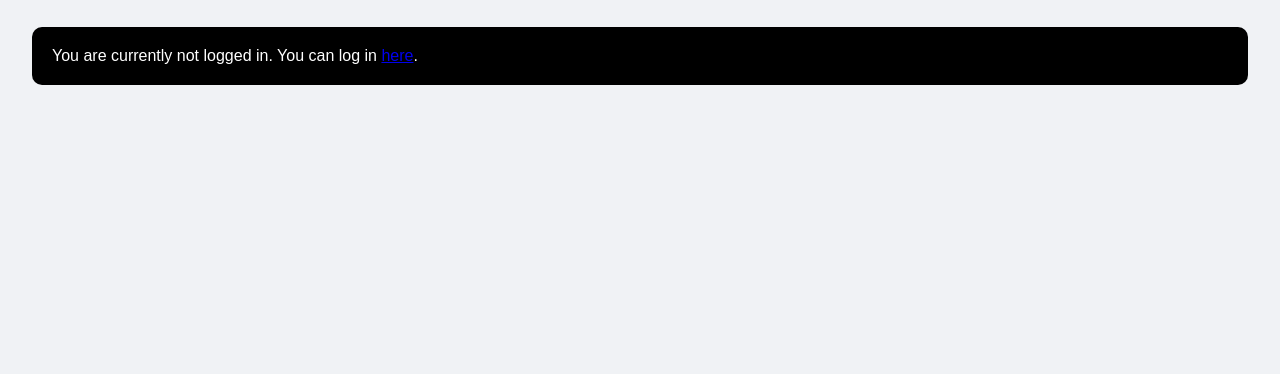
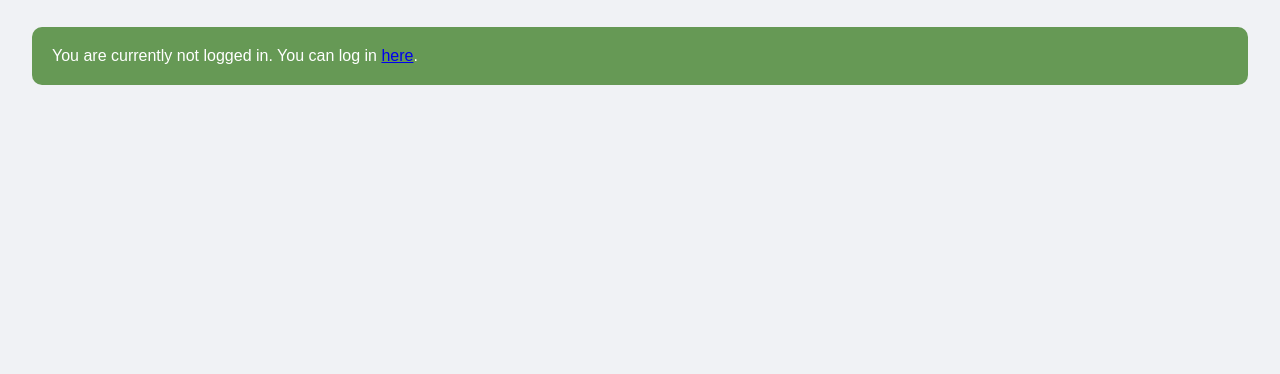
Before and after one commit to jasminSK/WiSe21_WebForum, a PHP site: page / in a window 1280 px wide. Shown: the part 46-420 px from the top of the page. Run offline with PHP 8.4, Linux system fonts and the light colour scheme.

Commit message:
updated alerts

```diff
--- a/account.php
+++ b/account.php
@@ -7,7 +7,7 @@ include 'header.php';
 // if sid exists and login for sid exists
 session_start(); // gets session id
 if (session_id() == '' || !isset($_SESSION['signed_in'])) { // if not logged in
-    echo'<div class="alert">
+    echo'<div class="alert green">
     You are currently not logged in. You can log in <a href="/forum/login.php">here</a>.
 </div>';
 } else { // if logged in
--- a/index.php
+++ b/index.php
@@ -8,7 +8,7 @@ include 'header.php';
 session_start(); // gets session id
 if (session_id() == '' || !isset($_SESSION['signed_in'])) { // if not logged in
     echo'
-    <div class="alert">
+    <div class="alert green">
         You are currently not logged in. You can log in <a href="/forum/login.php">here</a>.
     </div>
     ';
```
